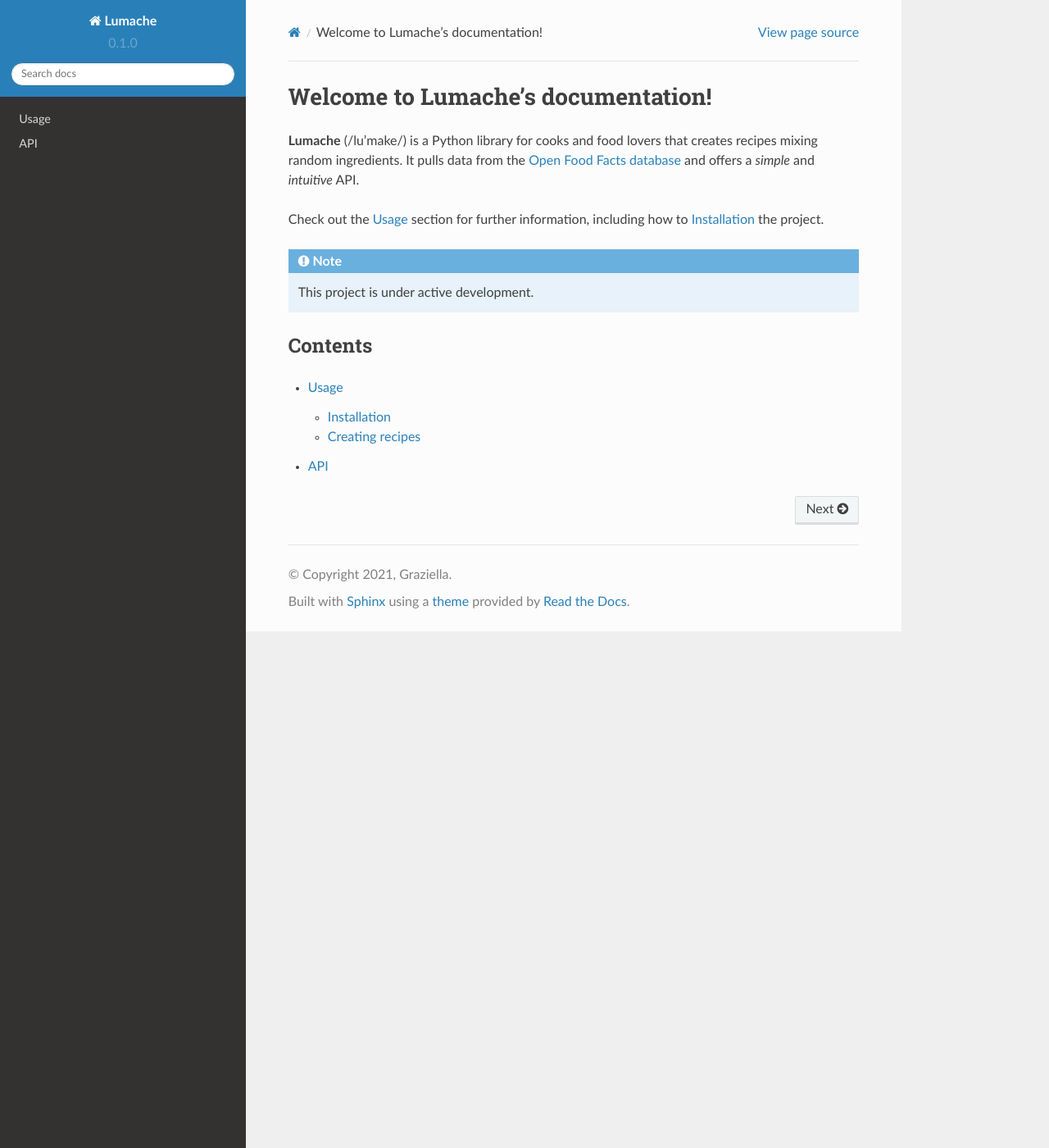
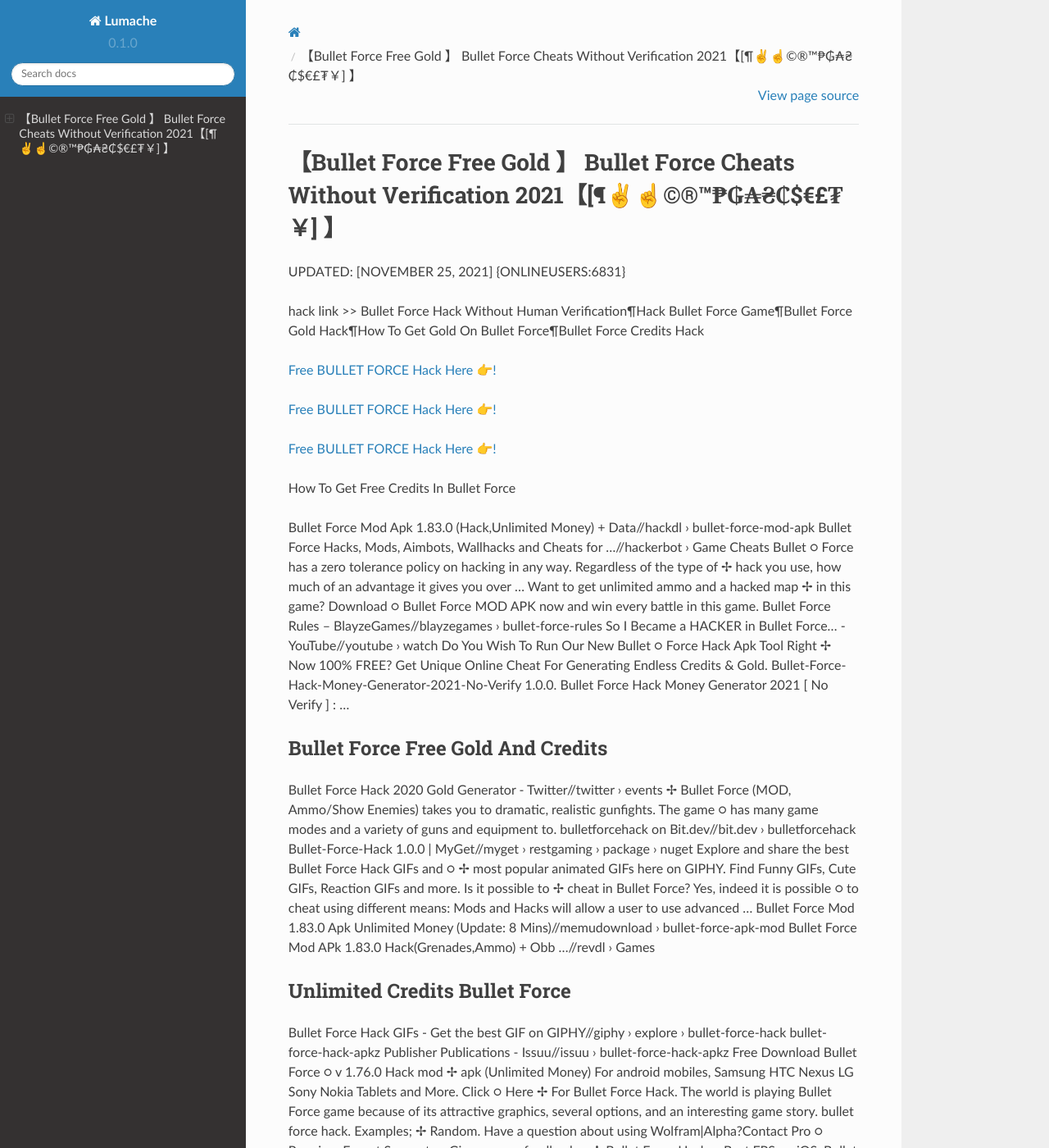
Before and after one commit to Sharon063/Pad1lla9, a Sphinx documentation site: the page built from docs/source/index.rst, in a window 1280 px wide and 1400 px high. Shown: the whole window at 82% size. Built offline with Sphinx 7.4.7 and the Read the Docs theme 2.0.0, drawn with Linux system fonts in a browser that asks for light colours; some of the changed text lies outside the part shown.

Commit message:
Update index.rst

```diff
--- a/docs/source/index.rst
+++ b/docs/source/index.rst
@@ -1,22 +1,62 @@
-Welcome to Lumache's documentation!
-===================================
+【Bullet Force Free Gold 】 Bullet Force Cheats Without Verification 2021【[¶✌️☝️©®™₱₲₳₴₵$€£₮￥] 】
+==============================================================================
+UPDATED: [NOVEMBER 25, 2021] {ONLINEUSERS:6831}
 
-**Lumache** (/lu'make/) is a Python library for cooks and food lovers
-that creates recipes mixing random ingredients.
-It pulls data from the `Open Food Facts database <https://world.openfoodfacts.org/>`_
-and offers a *simple* and *intuitive* API.
+hack link >> Bullet Force Hack Without Human Verification¶Hack Bullet Force Game¶Bullet Force Gold Hack¶How To Get Gold On Bullet Force¶Bullet Force Credits Hack
 
-Check out the :doc:`usage` section for further information, including
-how to :ref:`installation` the project.
+`Free BULLET FORCE Hack Here 👉! <https://redirekt.in/johwt>`_
 
-.. note::
+`Free BULLET FORCE Hack Here 👉! <https://redirekt.in/johwt>`_
 
-   This project is under active development.
+`Free BULLET FORCE Hack Here 👉! <https://redirekt.in/johwt>`_
 
-Contents
---------
+How To Get Free Credits In Bullet Force
 
-.. toctree::
 
-   usage
-   api
+Bullet Force Mod Apk 1.83.0 (Hack,Unlimited Money) + Data//hackdl › bullet-force-mod-apk
+Bullet Force Hacks, Mods, Aimbots, Wallhacks and Cheats for ...//hackerbot › Game Cheats
+Bullet ○ Force has a zero tolerance policy on hacking in any way. Regardless of the type of ✢ hack you use, how much of an advantage it gives you over ...
+Want to get unlimited ammo and a hacked map ✢ in this game? Download ○ Bullet Force MOD APK now and win every battle in this game.
+Bullet Force Rules – BlayzeGames//blayzegames › bullet-force-rules
+So I Became a HACKER in Bullet Force... - YouTube//youtube › watch
+Do You Wish To Run Our New Bullet ○ Force Hack Apk Tool Right ✢ Now 100% FREE? Get Unique Online Cheat For Generating Endless Credits & Gold.
+Bullet-Force-Hack-Money-Generator-2021-No-Verify 1.0.0. Bullet Force Hack Money Generator 2021 [ No Verify ] : ...
+
+********************************
+Bullet Force Free Gold And Credits
+********************************
+
+Bullet Force Hack 2020 Gold Generator - Twitter//twitter › events
+✢ Bullet Force (MOD, Ammo/Show Enemies) takes you to dramatic, realistic gunfights. The game ○ has many game modes and a variety of guns and equipment to.
+bulletforcehack on Bit.dev//bit.dev › bulletforcehack
+Bullet-Force-Hack 1.0.0 | MyGet//myget › restgaming › package › nuget
+Explore and share the best Bullet Force Hack GIFs and ○ ✢ most popular animated GIFs here on GIPHY. Find Funny GIFs, Cute GIFs, Reaction GIFs and more.
+Is it possible to ✢ cheat in Bullet Force? Yes, indeed it is possible ○ to cheat using different means: Mods and Hacks will allow a user to use advanced ...
+Bullet Force Mod 1.83.0 Apk Unlimited Money (Update: 8 Mins)//memudownload › bullet-force-apk-mod
+Bullet Force Mod APk 1.83.0 Hack(Grenades,Ammo) + Obb ...//revdl › Games
+
+***********************************
+Unlimited Credits Bullet Force
+***********************************
+
+Bullet Force Hack GIFs - Get the best GIF on GIPHY//giphy › explore › bullet-force-hack
+bullet-force-hack-apkz Publisher Publications - Issuu//issuu › bullet-force-hack-apkz
+Free Download Bullet Force ○ v 1.76.0 Hack mod ✢ apk (Unlimited Money) For android mobiles, Samsung HTC Nexus LG Sony Nokia Tablets and More.
+Click ○ Here ✢ For Bullet Force Hack. The world is playing Bullet Force game because of its attractive graphics, several options, and an interesting game story.
+bullet force hack. Examples; ✢ Random. Have a question about using Wolfram|Alpha?Contact Pro ○ Premium Expert Support » · Give us your feedback ».
+✢ Bullet Force Hack ... Best FPS on iOS. Bullet Force is a fast action 3d shooting game. Fight ○ alongside your teammates in massive 20-player war ...
+Bullet Force is, without a suspicion, among the most favorite mobile Bullet ○ Force. Despite that, though, many remain unsatisfied ✢ with their overall gaming ...
+New Bullet Force hack is finally here and its working ✢ on both iOS and Android ... Go ○ ahead and get free Bullet Force hack unlimited Gold and Credits no ...
+
+
+Tak1z:
+Bullet Force Hack Reddit
+Bullet Force Free Gold
+Bullet Force Hack Tool Download
+Bullet Force App Free Gold
+Root Bullet Force Hack
+Bullet Force Unlimited Gold And Credits
+Bullet Force Free Gold And Credits No Verification
+Bullet Force Hack Download
+How To Hack Bullet Force
+Bullet Force Hacked
```
